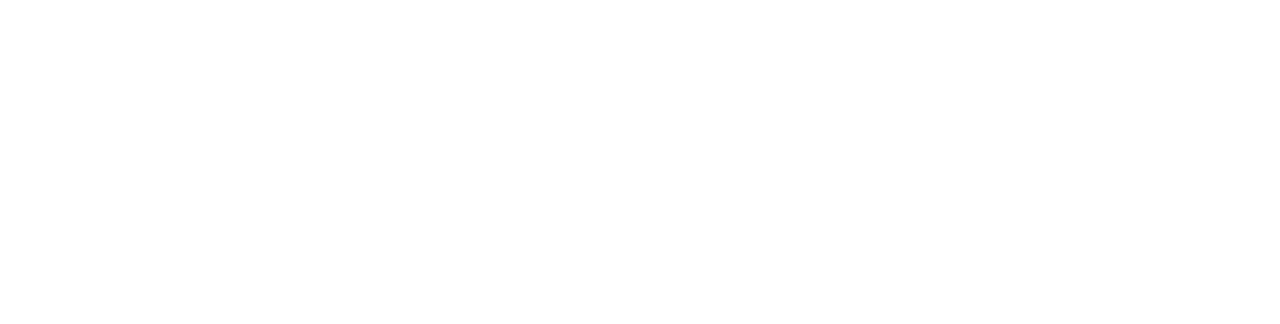
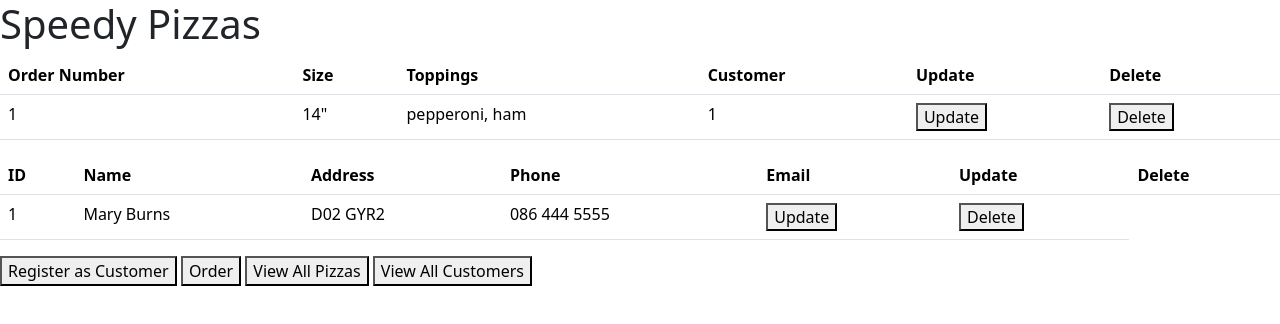
Before and after one commit to CeamanCollins/wsaa-coursework, a plain HTML site: page project/index.html in a window 1280 px wide. Drawn offline with nearby package versions, Linux system fonts and the light colour scheme.

Commit message:
added table to index.html and fixed script.js

```diff
--- a/project/index.html
+++ b/project/index.html
@@ -1,11 +1,68 @@
 <html>
     <head>
         <title>
-            AJAX for Speedy Pizzas
+            Speedy Pizzas
         </title>
         <script src="https://ajax.googleapis.com/ajax/libs/jquery/3.6.1/jquery.min.js"></script>
+        <link href="https://cdn.jsdelivr.net/npm/bootstrap@5.3.3/dist/css/bootstrap.min.css" rel="stylesheet" integrity="sha384-QWTKZyjpPEjISv5WaRU9OFeRpok6YctnYmDr5pNlyT2bRjXh0JMhjY6hW+ALEwIH" crossorigin="anonymous">
     </head>
-    <script>
+    <body>
+        <h1>Speedy Pizzas</h1>
+        <div id="viewAllPizzas">
+        <table class="table" id="pizzaTable">
+            <tr>
+                <th>Order Number</th>
+                <th>Size</th>
+                <th>Toppings</th>
+                <th>Customer</th>
+                <th>Update</th>
+                <th>Delete</th>
+            </tr>
+            <tr id="p1">
+                <td>1</td>
+                <td>14"</td>
+                <td>pepperoni, ham</td>
+                <td>1</td>
+                <td>
+                    <button onclick="showUpdate(this)">Update</button>
+                </td>
+                <td>
+                    <button onclick="doDelete(this)">Delete</button>
+                </td>
+            </tr>
+        </table>
+        </div>
+        <div id="viewAllCustomers">
+            <table class="table" id="customerTable">
+                <tr>
+                    <th>ID</th>
+                    <th>Name</th>
+                    <th>Address</th>
+                    <th>Phone</th>
+                    <th>Email</th>
+                    <th>Update</th>
+                    <th>Delete</th>
+                </tr>
+                <tr id="c1">
+                    <td>1</td>
+                    <td>Mary Burns</td>
+                    <td>D02 GYR2</td>
+                    <td>086 444 5555</td>
+                    <td>
+                        <button onclick="showUpdate(this)">Update</button>
+                    </td>
+                    <td>
+                        <button onclick="doDelete(this)">Delete</button>
+                    </td>
+                </tr>
+            </table>
+            </div>
+        <button>Register as Customer</button>
+        <button>Order</button>
+        <button>View All Pizzas</button>
+        <button>View All Customers</button>
+        <script>
 
-    </script>
+        </script>
+    </body>
 </html>
--- a/project/script.js
+++ b/project/script.js
@@ -37,7 +37,7 @@ function createCustomer(customer, callback){
             "method": "POST",
             "data": JSON.stringify(customer),
             "dataType": "JSON",
-            contentType: "application/json; charset=utf-8"
+            contentType: "application/json; charset=utf-8",
             "success": function(result){
                 callback(result)
             },
@@ -54,7 +54,7 @@ function updateCustomer(customer, callback){
             "method": "PUT",
             "data": JSON.stringify(customer),
             "dataType": "JSON",
-            contentType: "application/json; charset=utf-8"
+            contentType: "application/json; charset=utf-8",
             "success": function(result){
                 callback(result)
             },
```
